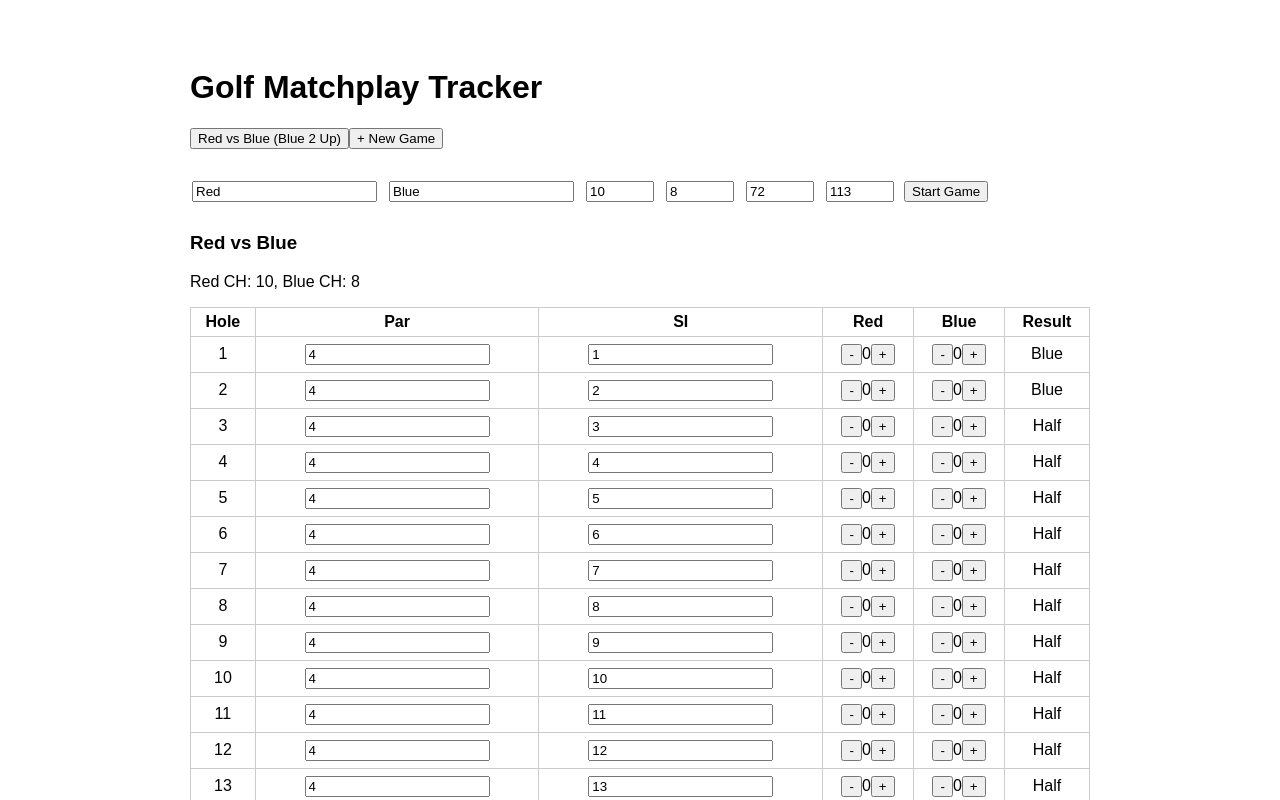
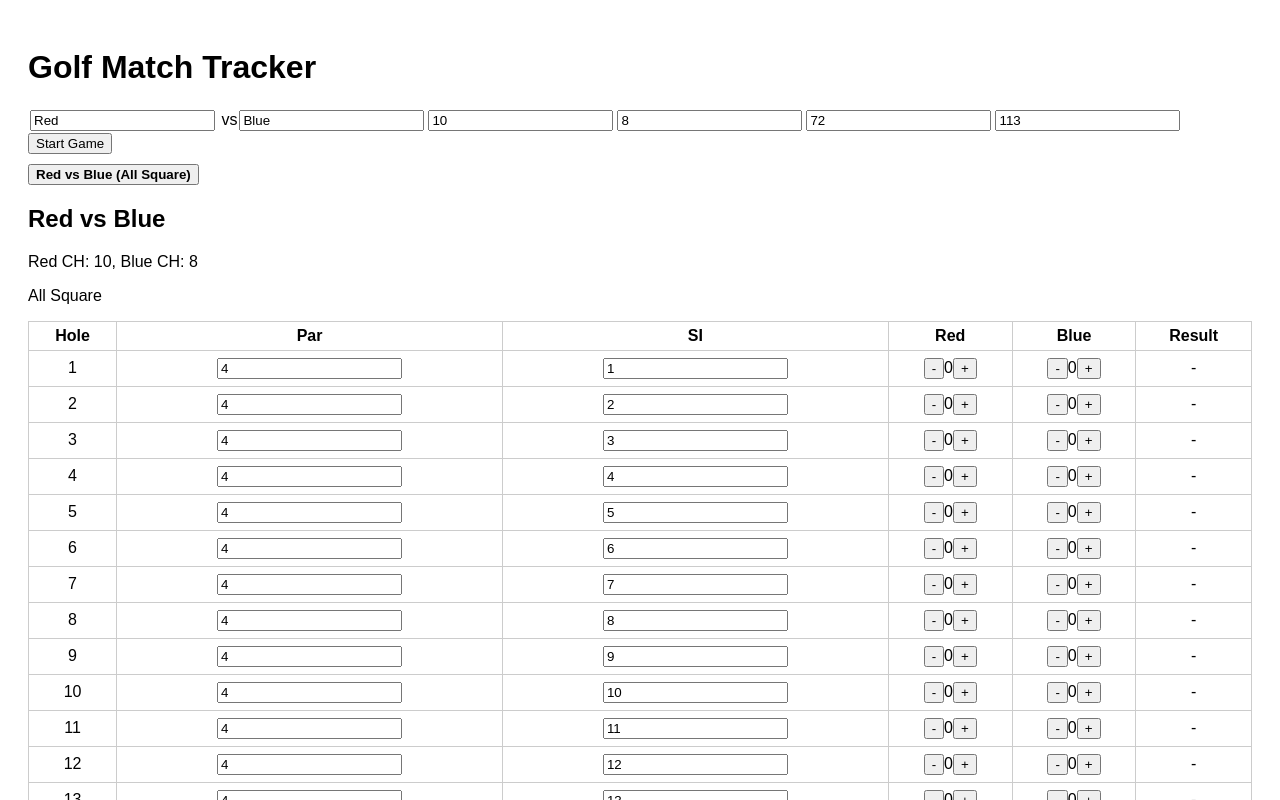
Before and after one commit to ciaranlk/GolfMatchTracker_manual, a React (Vite) app: page / in a window 1280 px wide. Both pictures are taken after a click on the button "Start Game". Shown: the top 800 px of the page. Built offline with nearby package versions, Linux system fonts and the light colour scheme.

Commit message:
Refactor game state management and UI components

```diff
--- a/src/App.jsx
+++ b/src/App.jsx
@@ -10,175 +10,164 @@ function App() {
     const saved = localStorage.getItem('games');
     return saved ? JSON.parse(saved) : [];
   });
-  const [activeGameIndex, setActiveGameIndex] = useState(0);
-  const [inputs, setInputs] = useState({
-    redName: 'Red',
-    blueName: 'Blue',
-    redIndex: 10,
-    blueIndex: 8,
-    rating: 72,
-    slope: 113
-  });
+  const [activeGame, setActiveGame] = useState(0);
+  const [teamA, setTeamA] = useState('Red');
+  const [teamB, setTeamB] = useState('Blue');
+  const [indexA, setIndexA] = useState(10);
+  const [indexB, setIndexB] = useState(8);
+  const [courseRating, setCourseRating] = useState(72);
+  const [slope, setSlope] = useState(113);
+
+  const addGame = () => {
+    const chA = calculateCourseHandicap(indexA, slope, courseRating);
+    const chB = calculateCourseHandicap(indexB, slope, courseRating);
+    const shots = Math.abs(chA - chB);
+    const shotsTo = chA > chB ? 'A' : 'B';
+
+    const holes = Array.from({ length: 18 }, (_, i) => ({
+      hole: i + 1,
+      par: 4,
+      si: i + 1,
+      scoreA: 0,
+      scoreB: 0,
+    }));
+
+    const newGame = {
+      teamA,
+      teamB,
+      indexA,
+      indexB,
+      courseRating,
+      slope,
+      chA,
+      chB,
+      shots,
+      shotsTo,
+      holes,
+    };
+    setGames([...games, newGame]);
+    setActiveGame(games.length);
+  };
 
   useEffect(() => {
     localStorage.setItem('games', JSON.stringify(games));
   }, [games]);
 
-  const startGame = () => {
-    const chRed = calculateCourseHandicap(inputs.redIndex, inputs.slope, inputs.rating);
-    const chBlue = calculateCourseHandicap(inputs.blueIndex, inputs.slope, inputs.rating);
-    const shotsGiven = Math.abs(chRed - chBlue);
-    const shotsTo = chRed > chBlue ? 'Blue' : 'Red';
-    const newGame = {
-      redName: inputs.redName,
-      blueName: inputs.blueName,
-      redIndex: inputs.redIndex,
-      blueIndex: inputs.blueIndex,
-      rating: inputs.rating,
-      slope: inputs.slope,
-      chRed,
-      chBlue,
-      shotsGiven,
-      shotsTo,
-      holes: Array.from({ length: 18 }, (_, i) => ({ hole: i + 1, par: 4, si: i + 1, red: 0, blue: 0 })),
-    };
-    setGames([...games, newGame]);
-    setActiveGameIndex(games.length);
-  };
-
-  const updateHole = (index, team, delta) => {
+  const handleScoreChange = (holeIdx, team, delta) => {
     const updatedGames = [...games];
-    updatedGames[activeGameIndex].holes[index][team] += delta;
-    if (updatedGames[activeGameIndex].holes[index][team] < 0) {
-      updatedGames[activeGameIndex].holes[index][team] = 0;
+    const currentGame = updatedGames[activeGame];
+    const hole = currentGame.holes[holeIdx];
+    if (team === 'A') {
+      hole.scoreA = Math.max(0, hole.scoreA + delta);
+    } else {
+      hole.scoreB = Math.max(0, hole.scoreB + delta);
     }
     setGames(updatedGames);
   };
 
-  const calculateResult = (hole) => {
-    const { red, blue, si } = hole;
-    const game = games[activeGameIndex];
-    const { shotsGiven, shotsTo } = game;
+  const calculateResults = (game) => {
+    let aScore = 0;
+    let bScore = 0;
+    let remaining = 18;
+    const perHoleResults = game.holes.map(hole => {
+      const { scoreA, scoreB, si } = hole;
+      let netA = scoreA;
+      let netB = scoreB;
+      if (game.shotsTo === 'A' && si <= game.shots) netA--;
+      if (game.shotsTo === 'B' && si <= game.shots) netB--;
 
-    let redScore = red;
-    let blueScore = blue;
+      if (scoreA === 0 && scoreB === 0) return '-';
 
-    const strokeHoles = Array.from({ length: shotsGiven }, (_, i) => i + 1);
-    const applyShot = strokeHoles.includes(si);
+      if (netA < netB) aScore++;
+      else if (netB < netA) bScore++;
+      else return 'Half';
 
-    if (applyShot) {
-      if (shotsTo === 'Red') redScore -= 1;
-      else blueScore -= 1;
-    }
+      remaining--;
+      if (aScore > bScore + remaining) return `${game.teamA}`;
+      if (bScore > aScore + remaining) return `${game.teamB}`;
+      return aScore > bScore ? `${game.teamA}` : `${game.teamB}`;
+    });
 
-    if (redScore < blueScore) return game.redName;
-    if (blueScore < redScore) return game.blueName;
-    return 'Half';
+    const diff = aScore - bScore;
+    const matchStatus =
+      diff === 0 ? 'All Square'
+        : diff > 0 ? `${game.teamA} ${diff} Up`
+        : `${game.teamB} ${-diff} Up`;
+    return { perHoleResults, matchStatus };
   };
 
-  const computeMatchStatus = (game) => {
-    let redUp = 0;
-    let blueUp = 0;
-    game.holes.forEach(hole => {
-      const result = calculateResult(hole);
-      if (result === game.redName) redUp++;
-      else if (result === game.blueName) blueUp++;
-    });
-
-    const diff = redUp - blueUp;
-    if (diff > 0) return `${game.redName} ${diff} Up`;
-    if (diff < 0) return `${game.blueName} ${-diff} Up`;
-    return 'All Square';
-  };
+  const { perHoleResults, matchStatus } = games[activeGame]
+    ? calculateResults(games[activeGame])
+    : { perHoleResults: [], matchStatus: '' };
 
   return (
-    <div className="app-container">
-      <h1>Golf Matchplay Tracker</h1>
-      <div className="game-list">
-        {games.map((game, index) => (
+    <div className="App">
+      <h1>Golf Match Tracker</h1>
+
+      <div style={{ marginBottom: '10px' }}>
+        <input value={teamA} onChange={e => setTeamA(e.target.value)} /> vs
+        <input value={teamB} onChange={e => setTeamB(e.target.value)} />
+        <input value={indexA} onChange={e => setIndexA(Number(e.target.value))} />
+        <input value={indexB} onChange={e => setIndexB(Number(e.target.value))} />
+        <input value={courseRating} onChange={e => setCourseRating(Number(e.target.value))} />
+        <input value={slope} onChange={e => setSlope(Number(e.target.value))} />
+        <button onClick={addGame}>Start Game</button>
+      </div>
+
+      <div>
+        {games.map((game, idx) => (
           <button
-            key={index}
-            onClick={() => setActiveGameIndex(index)}
-            className={index === activeGameIndex ? 'active' : ''}
+            key={idx}
+            onClick={() => setActiveGame(idx)}
+            style={{ fontWeight: activeGame === idx ? 'bold' : 'normal' }}
           >
-            {game.redName} vs {game.blueName} ({computeMatchStatus(game)})
+            {`${game.teamA} vs ${game.teamB} (${calculateResults(game).matchStatus})`}
           </button>
         ))}
-        <button onClick={startGame}>+ New Game</button>
       </div>
 
-      <div className="course-form">
-        <input
-          placeholder="Red"
-          value={inputs.redName}
-          onChange={e => setInputs({ ...inputs, redName: e.target.value })}
-        />
-        <input
-          placeholder="Blue"
-          value={inputs.blueName}
-          onChange={e => setInputs({ ...inputs, blueName: e.target.value })}
-        />
-        <input
-          type="number"
-          value={inputs.redIndex}
-          onChange={e => setInputs({ ...inputs, redIndex: +e.target.value })}
-        />
-        <input
-          type="number"
-          value={inputs.blueIndex}
-          onChange={e => setInputs({ ...inputs, blueIndex: +e.target.value })}
-        />
-        <input
-          type="number"
-          value={inputs.rating}
-          onChange={e => setInputs({ ...inputs, rating: +e.target.value })}
-        />
-        <input
-          type="number"
-          value={inputs.slope}
-          onChange={e => setInputs({ ...inputs, slope: +e.target.value })}
-        />
-        <button onClick={startGame}>Start Game</button>
-      </div>
+      {games[activeGame] && (
+        <div>
+          <h2>{games[activeGame].teamA} vs {games[activeGame].teamB}</h2>
+          <p>Red CH: {games[activeGame].chA}, Blue CH: {games[activeGame].chB}</p>
+          <p>{matchStatus}</p>
 
-      {games[activeGameIndex] && (
-        <div>
-          <h3>{games[activeGameIndex].redName} vs {games[activeGameIndex].blueName}</h3>
-          <p>{games[activeGameIndex].redName} CH: {games[activeGameIndex].chRed}, {games[activeGameIndex].blueName} CH: {games[activeGameIndex].chBlue}</p>
           <table>
             <thead>
               <tr>
-                <th>Hole</th><th>Par</th><th>SI</th>
-                <th>{games[activeGameIndex].redName}</th>
-                <th>{games[activeGameIndex].blueName}</th>
+                <th>Hole</th>
+                <th>Par</th>
+                <th>SI</th>
+                <th>{games[activeGame].teamA}</th>
+                <th>{games[activeGame].teamB}</th>
                 <th>Result</th>
               </tr>
             </thead>
             <tbody>
-              {games[activeGameIndex].holes.map((hole, i) => (
-                <tr key={i}>
+              {games[activeGame].holes.map((hole, idx) => (
+                <tr key={idx}>
                   <td>{hole.hole}</td>
                   <td><input value={hole.par} onChange={e => {
                     const updated = [...games];
-                    updated[activeGameIndex].holes[i].par = +e.target.value;
+                    updated[activeGame].holes[idx].par = Number(e.target.value);
                     setGames(updated);
                   }} /></td>
                   <td><input value={hole.si} onChange={e => {
                     const updated = [...games];
-                    updated[activeGameIndex].holes[i].si = +e.target.value;
+                    updated[activeGame].holes[idx].si = Number(e.target.value);
                     setGames(updated);
                   }} /></td>
                   <td>
-                    <button onClick={() => updateHole(i, 'red', -1)}>-</button>
-                    {hole.red}
-                    <button onClick={() => updateHole(i, 'red', 1)}>+</button>
+                    <button onClick={() => handleScoreChange(idx, 'A', -1)}>-</button>
+                    {hole.scoreA}
+                    <button onClick={() => handleScoreChange(idx, 'A', 1)}>+</button>
                   </td>
                   <td>
-                    <button onClick={() => updateHole(i, 'blue', -1)}>-</button>
-                    {hole.blue}
-                    <button onClick={() => updateHole(i, 'blue', 1)}>+</button>
+                    <button onClick={() => handleScoreChange(idx, 'B', -1)}>-</button>
+                    {hole.scoreB}
+                    <button onClick={() => handleScoreChange(idx, 'B', 1)}>+</button>
                   </td>
-                  <td>{calculateResult(hole)}</td>
+                  <td>{perHoleResults[idx]}</td>
                 </tr>
               ))}
             </tbody>
```
